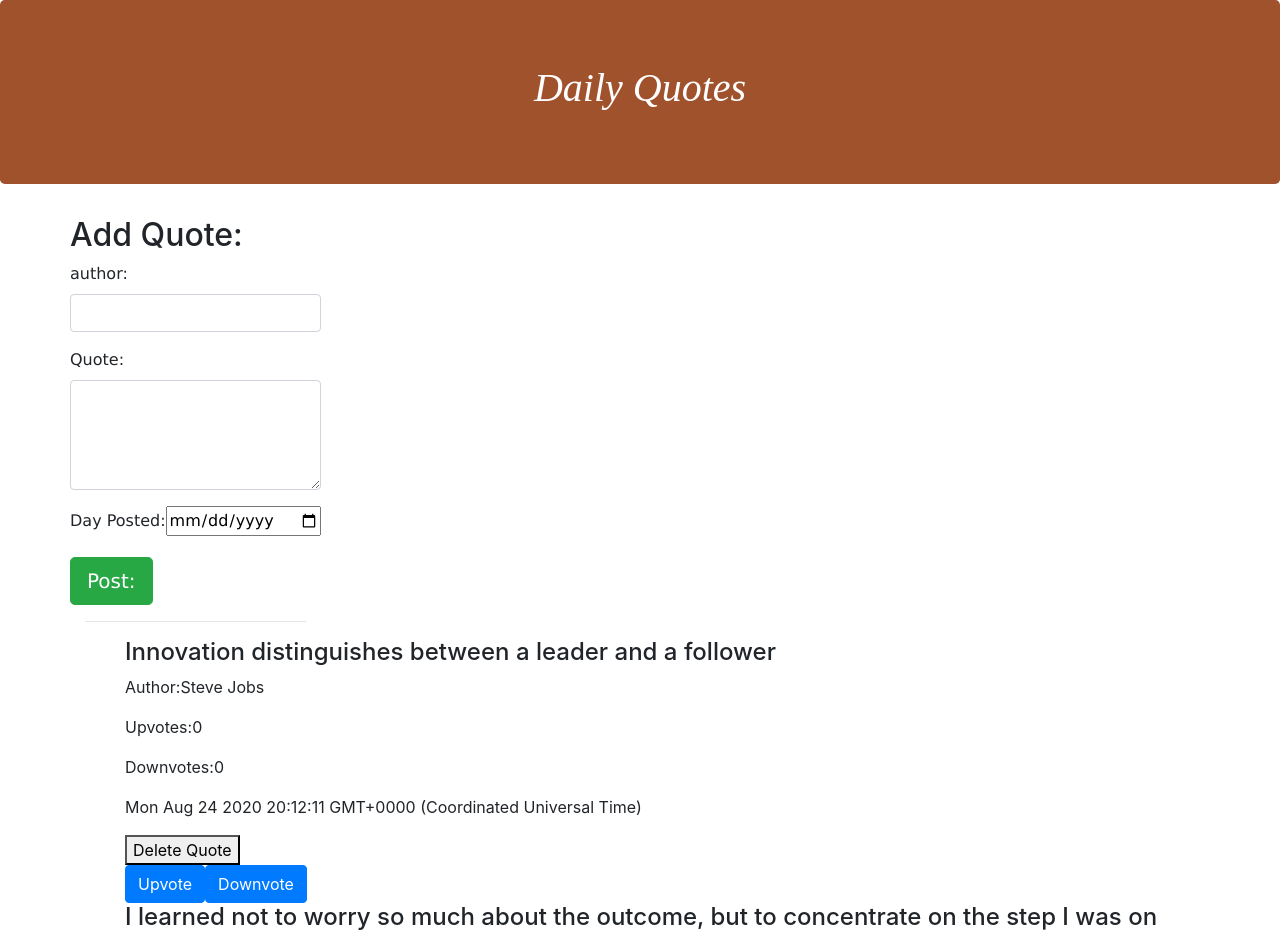
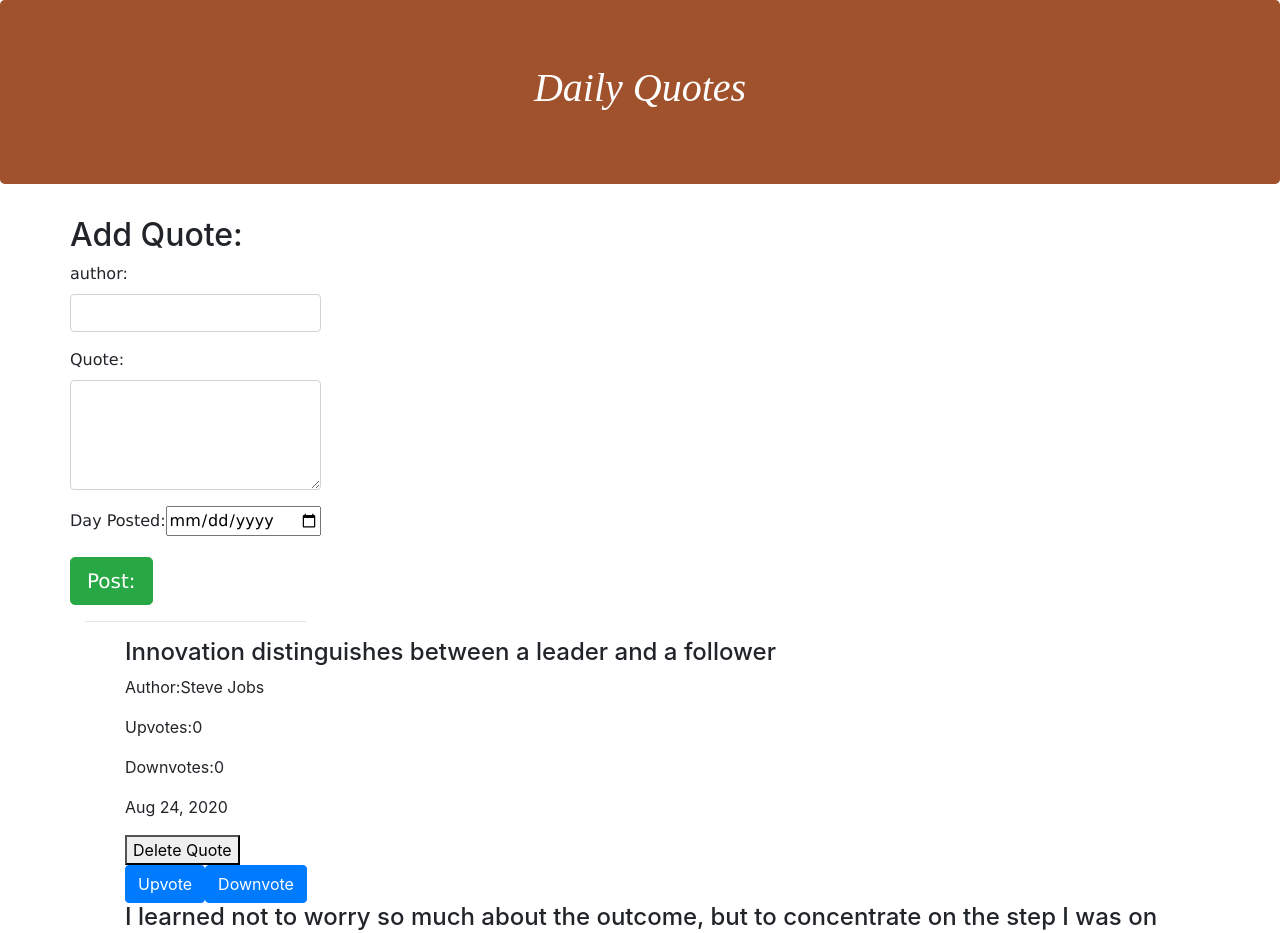
Before and after one commit to casio-ka/DailyQuotes, an Angular app: page / in a window 1280 px wide. Shown: the top 933 px of the page. Built offline with nearby package versions, Linux system fonts and the light colour scheme.

Commit message:
fixed date pipe

```diff
--- a/src/app/fill-form/fill-form.component.html
+++ b/src/app/fill-form/fill-form.component.html
@@ -10,7 +10,7 @@
       Downvotes:{{quote.downvotes}}
     </p>
 
-	<p>{{quote.completeDate}}</p>
+	<p>{{quote.completeDate|date}}</p>
 
 <button (click) = 'quoteDelete(true)'>Delete Quote</button>
 
```
